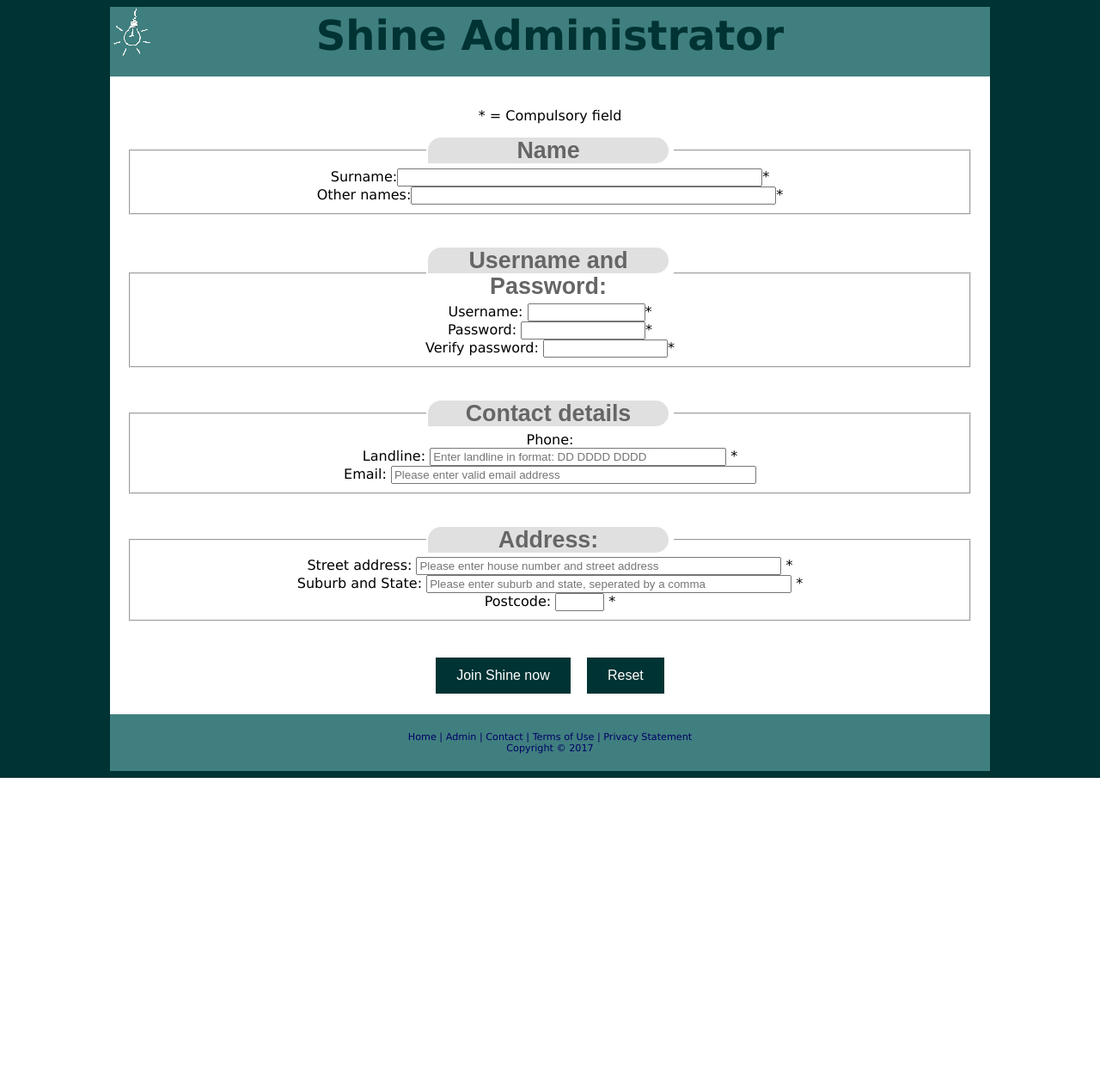
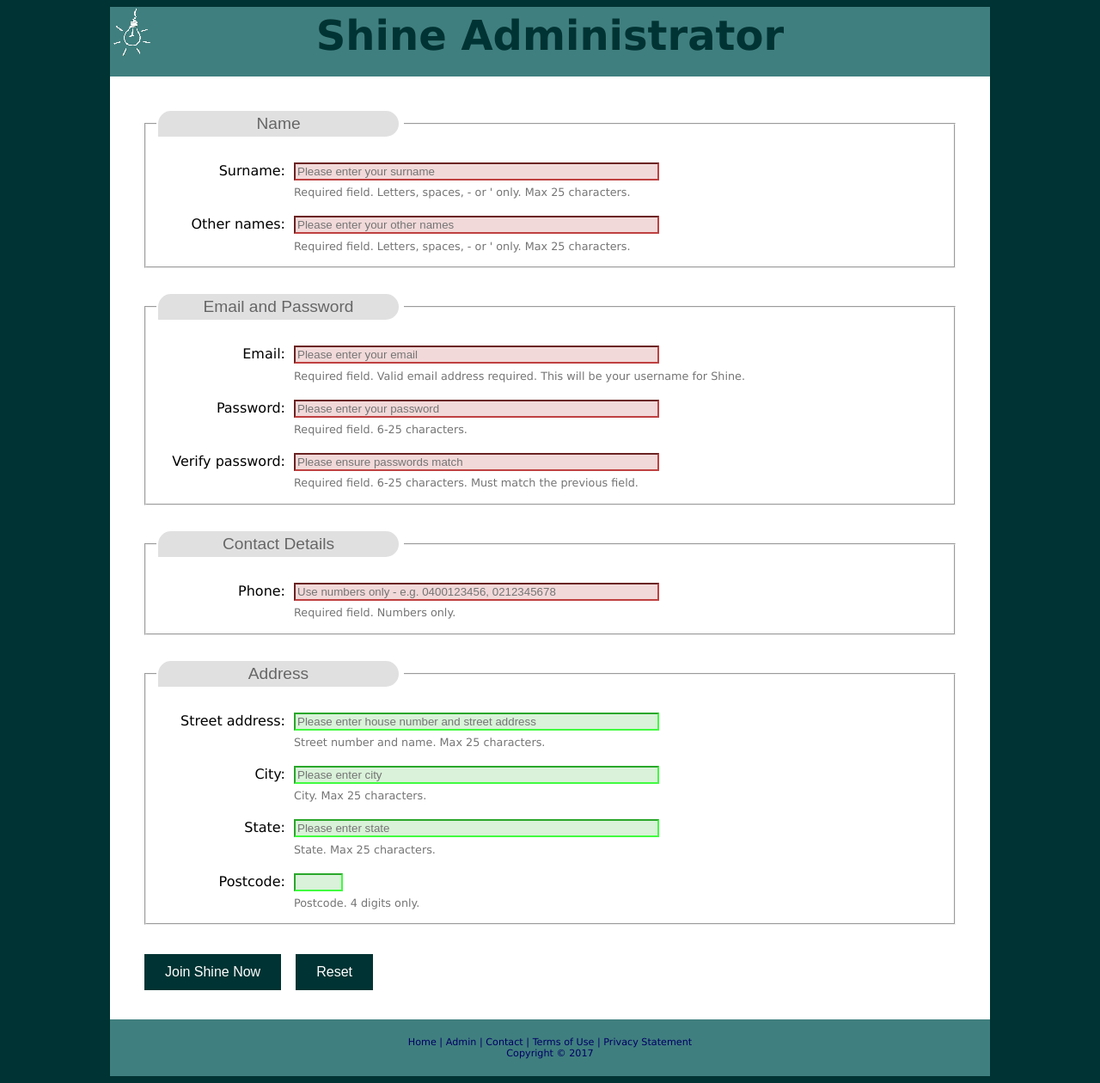
Before and after one commit to Ilaeria/SCU-AMP, a PHP site: page /admin/join.php in a window 1280 px wide. Shown: the whole page at 86% size. Before the commit the page ends 905 px from the top, so only its background shows below. Run offline with PHP 8.4, Linux system fonts and the light colour scheme.

Commit message:
Refactor join forms for formatting and HTML5 validation

```diff
--- a/admin/join.php
+++ b/admin/join.php
@@ -15,94 +15,75 @@
 
   	<main id="mainHome">
         <form name="join" id="join" method="post" action="index.php">
-
-			  <p>* = Compulsory field</p>
             <fieldset>
                 <legend><span class="formH2">Name</span></legend>
-				  <label>Surname:</label><input type="text" name="surname" id="surname" size = "50" maxlength = "50" >*<br />
-				  <label>Other names:</label><input type="text" name="othername" id="othername" size = "50" maxlength = "60" >*
+                <div>
+                    <label for="surname">Surname:</label>
+                    <input name="surname" id="surname" size="50" maxlength="25" pattern="[A-Za-z-'\s]+" placeholder="Please enter your surname" required aria-required="true" aria-describedby="surname-format">
+                    <span id="surname-format" class="help">Required field. Letters, spaces, - or ' only. Max 25 characters.</span>
+                </div>
+                <div>
+                    <label for="othername">Other names:</label>
+                    <input name="othername" id="othername" size="50" maxlength="25" pattern="[A-Za-z-'\s]+" placeholder="Please enter your other names" required aria-required="true" aria-describedby="othername-format">
+                    <span id="othername-format" class="help">Required field. Letters, spaces, - or ' only. Max 25 characters.</span>
+                </div>
             </fieldset>
-			  <br /><br />
 
-
-			  <fieldset><legend><span class="formH2">Username and Password:</span></legend>
+            <fieldset><legend><span class="formH2">Email and Password</span></legend>
                 <div>
-					  <label>Username:</label>
-					  <input type="text" name="joinusername" id="joinusername" size = "14" maxlength = "10"/>*
-
+                    <label for="email">Email:</label>
+                    <input type="email" name="email" id="email" size="50" maxlength="100" placeholder="Please enter your email" required aria-required="true" aria-describedby="email-format">
+                    <span id="email-format" class="help">Required field. Valid email address required. This will be your username for Shine.</span>
                 </div>
 
-				  <div id ="passwordrow">
-						  <label>Password:</label>
-						  <input type="password" name="userpass" id="userpass" size = "15" maxlength = "10"/>*
+                <div>
+                    <label for="userpass">Password:</label>
+                    <input type="password" name="userpass" id="userpass" size = "50" maxlength = "25" pattern="\S{6,25}" placeholder = "Please enter your password" required aria-required="true" aria-describedby="userpass-format">
+                    <span id="othername-format" class="help">Required field. 6-25 characters.</span>
                 </div>
-				  <div id ="passwordrow">
-					  <label>Verify password:</label>
-					 	 <input type="password" name="verifypass" id="verifypass" size = "15" maxlength = "40"/>*
+                <div>
+                    <label for="verifypass">Verify password:</label>
+                    <input type="password" name="verifypass" id="verifypass" size = "50" maxlength = "25" pattern="\S{6,25}" placeholder="Please ensure passwords match" required aria-required="true" aria-describedby="verifypass-format">
+                    <span id="verifypass-format" class="help">Required field. 6-25 characters. Must match the previous field.</span>
+                </div>
+            </fieldset>
 
-					  		<!--<span class="tooltiptext">
-						  		10 characters maximum containing at minimum one uppercase letter,<br>
-						  		one lowercase letter, one number and one special character<br>
-						  		with no whitespace allowed
-						  	</span>-->
+            <fieldset><legend><span class="formH2">Contact Details</span></legend>
+                <div>
+                    <label for="phonenum">Phone:</label>
+                    <input name="phonenum" id="phonenum" size = "50" maxlength = "25" placeholder="Use numbers only - e.g. 0400123456, 0212345678" required aria-required="true" aria-describedby="phonenum-format">
+                    <span id="phonenum-format" class="help">Required field. Numbers only.</span>
                 </div>
-			  </fieldset><br /><br />
+            </fieldset>
 
-
-			  <fieldset><legend><span class="formH2">Contact details</span></legend>
-				  	<div id ="phonerow">
-						<label>Phone:</label>
+            <fieldset>
+                <legend><span class="formH2">Address</span></legend>
+                <div>
+                    <label for="streetaddr">Street address:</label>
+                    <input name="streetaddr" id="streetaddr" size="50" maxlength="25" placeholder="Please enter house number and street address" aria-describedby="streetaddr-format">
+                    <span id="streetaddr-format" class="help">Street number and name. Max 25 characters.</span>
                 </div>
-				  	<div id ="phonerow">
-						<label>Landline:</label>
-					  	<input type="text" name="phonenum" id="phonenum" size = "40" maxlength = "13"
-					  		placeholder="Enter landline in format: DD DDDD DDDD"/>
-
-					  	<span class = "requiredmarker" id = "phonemarker">*</span>
+                <div>
+                    <label for="city">City:</label>
+                    <input name="city" id="city" size="50" maxlength="25" placeholder="Please enter city" aria-describedby="city-format">
+                    <span id="city-format" class="help">City. Max 25 characters.</span>
                 </div>
-				  	<div id ="emailrow">
-					  	<label>Email:</label>
-					  	<input type="email" name="email" id="email" size = "50" maxlength = "50"
-					  		placeholder="Please enter valid email address"/>
-					  	<div class="popup" id = "emailhelp">
+                <div>
+                    <label for="state">State:</label>
+                    <input name="state" id="state" size="50" maxlength="25" placeholder="Please enter state" aria-describedby="state-format">
+                    <span id="state-format" class="help">State. Max 25 characters.</span>
                 </div>
+                <div>
+                    <label for="postcode">Postcode:</label>
+                    <input name="postcode" id="postcode" size = "4" maxlength = "4" pattern="[0-9]{4}" aria-describedby="postcode-format">
+                    <span id="postcode-format" class="help">Postcode. 4 digits only.</span>
                 </div>
-			  </fieldset><br /><br />
-
-
-			  <fieldset id="formaddress">
-				  <legend><span class="formH2">Address:</span></legend>
-				  <div id ="streetrow">
-						<label>Street address:</label>
-						<input type="text" name="streetaddr" id="streetaddr" size = "50" maxlength = "50"
-							placeholder="Please enter house number and street address"/>
-						<span class = "requiredmarker" id = "streetmarker">*</span>
-				  </div>
-				  <div id ="suburbrow">
-						<label>Suburb and State:</label>
-						<input type="text" name="suburbstate" id="suburbstate" size = "50" maxlength = "50"
-							placeholder = "Please enter suburb and state, seperated by a comma"/>
-						<span class = "requiredmarker" id = "suburbmarker">*</span>
-				  </div>
-				  <div id ="postcoderow">
-						<label>Postcode:</label>
-						<input type="text" name="postcode" id="postcode" size = "4" maxlength = "4"/>
-						<span class = "requiredmarker" id = "postcodemarker">*</span>
-					</div>
-			  </fieldset><br /><br />
-
-			  <div id="formbuttons">
-				  <input type="submit" name = "submit" id = "submit" value="Join Shine now"/>&nbsp;&nbsp;
-				  <input type="reset" />
+            </fieldset>
+            <div style="text-align: left">
+                <input type="submit" name="submit" id="submit" value="Join Shine Now" style="margin-left: 10px">
+                <input type="reset" name="reset" id="reset" Value="Reset" style="margin-left: 10px">
             </div>
         </form>
-
-		<!-- Register event handlers -->
-		<script type = "text/javascript" src = "scripts/register_form_events.js"></script>
-
-
-
-
 	</main>
     <?php include '../html_includes/admin_footer.inc'; ?>
 </div>
--- a/css/stylesAdmin.css
+++ b/css/stylesAdmin.css
@@ -31,8 +31,65 @@ footer a { text-decoration: none; color: #000066; }
 /*************************************
 /* FORMS
 /*************************************/
-fieldset legend { color: #869dc7; font-family: arial, sans-serif; font-size: 1.4em; font-weight: bold;  }
+fieldset legend { color: #869dc7; font-family: arial, sans-serif; text-align: left;}
 
+form {
+    padding: 10px;
+}
+
+label {
+    float: left;
+    width: 150px;
+    text-align: right;
+    padding-right: 10px;
+}
+
+input {
+    margin-top: 20px;
+    display: block;
+}
+
+input:valid, input:in-range {
+    background: #D9F2D9;
+    border-color: #40FB40;
+}
+
+input:invalid, input:out-of-range {
+    border-color: #BF4040;
+    background: #F2D9D9;
+}
+
+.infomessage {
+    font-weight: bold;
+    color: #BF4040;
+}
+
+select {
+    margin-top: 20px;
+    display: block;
+}
+
+.help {
+    font-size: 0.8em;
+    margin: 0.5em 0 0.5em 160px;
+    color: #757575;
+    display: block;
+    text-align: left;
+}
+
+fieldset {
+    margin: 10px;
+    margin-bottom: 30px;
+    padding-top: 10px;
+}
+
+fieldset > div {
+    margin:10px 0;
+}
+
+fieldset > div:last-child {
+    margin-bottom:0;
+}
 
 input[type=button], input[type=submit], input[type=reset]{
 	border: none;
@@ -43,6 +100,7 @@ input[type=button], input[type=submit], input[type=reset]{
 	background-color: #003333;
 	margin: 4px 2px;
 	font-size: 1em;
+    display: inline;
 }
 
 .formH2 {
@@ -62,6 +120,15 @@ input[type=button], input[type=submit], input[type=reset]{
 	list-style-type: none;
 }
 
+textarea {
+    width: 100%;
+    margin-top: 20px;
+    display: block;
+    -webkit-box-sizing: border-box; /* Safari/Chrome, other WebKit */
+    -moz-box-sizing: border-box;    /* Firefox, other Gecko */
+    box-sizing: border-box;         /* Opera/IE 8+ */
+}
+
 /*************************************
 /* RESPONSIVE CSS
 /*************************************/
```
Also changed, not shown: css/styles.css (+66 -5 lines), join.php (+51 -53 lines). Lines whose indentation alone changed are shown as unchanged.
